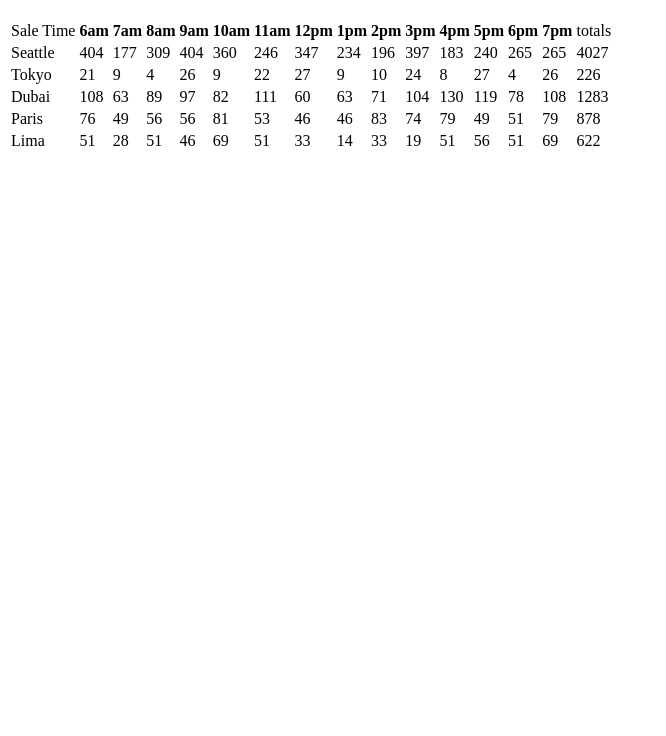
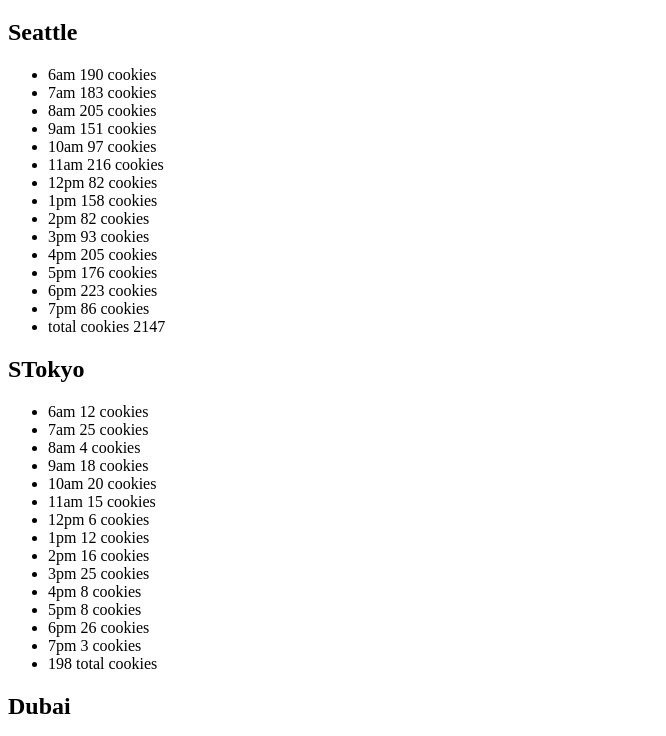
Before and after one commit to BasharTaamneh/Salmon-Cookies-DOM, a plain HTML site: page sales.html in a window 1280 px wide. Shown: the part 61-797 px from the top of the page, without its empty margins (0-666 px from the left). Drawn offline with Linux system fonts and the light colour scheme.

Commit message:
editng code

```diff
--- a/css/style.css
+++ b/css/style.css
@@ -0,0 +1,3 @@
+#table th,tr,td {
+    border: 1px;
+}
--- a/js/app.js
+++ b/js/app.js
@@ -1,84 +1,208 @@
 'use strict';
 
-let hours = ['6am', '7am', '8am', '9am', '10am', '11am', '12pm', '1pm', '2pm', '3pm', '4pm', '5pm', '6pm', '7pm'];
-let  Stores = [];
-let Table = document.getElementById('table');
-let Total = 0;
-let hourlyTotalsArray = [];
+let hours = ['6am ', '7am ', '8am ', '9am ', '10am ', '11am ', '12pm ', '1pm ', '2pm ', '3pm ', '4pm ', '5pm ', '6pm ', '7pm '];
 
-function Sales( MinCust, MaxCust ,AvgCookieSale, contry) {
-  this.MinCust = MinCust;
-  this.MaxCust = MaxCust;
-  this.AvgCookieSale = AvgCookieSale;
-  this.contry = contry;
-  this.cookiesSoldPerHour = [],
-  this.totalCookies = 0;
-
-  Stores.push(this);
-console.log(Stores);
-  this.hourlyCustomer = function (min, max) {
-    return Math.floor(Math.random() * (max - min)) + min;
-  };
-  this.hourlyTotals = function() {
-    for ( let i = 0; i < hours.length; i++) {
-      this.cookiesSoldPerHour.push(Math.ceil(this.hourlyCustomer(this.MinCust, this.MaxCust) * this.AvgCookieSale));
+let Seattle = {
+  storeName: 'Seattle',
+  maxcost: 65,
+  mincost: 23,
+  AVGcookiesPH: 3.6,
+  NofcostPH: [],
+  AVGCOOkiPH: [],
+  total: 0,
+  costPH: function () {
+    for (let i = 0; i < hours.length; i++) {
+      let min = Math.ceil(this.mincost);
+      let max = Math.floor(this.maxcost);
+      let rand = Math.floor(Math.random() * (max - min) + min);
+      this.NofcostPH.push(rand);
     }
-  };
-  this.dailyTotal = function(){
-    for(let i = 0; i < this.cookiesSoldPerHour.length; i++){
-      this.totalCookies += this.cookiesSoldPerHour[i];
+  },
+  AVGcookies: function () {
+    for (let i = 0; i < hours.length; i++) {
+      this.AVGCOOkiPH[i] = Math.floor(this.NofcostPH[i] * this.AVGcookiesPH);
+      this.total += this.AVGCOOkiPH[i];
     }
-  };
-  this.dailyStats = function(){
-    this.hourlyTotals();
-    this.dailyTotal();
-    this.render();
-  };
-  this.render = function(){
-    let trElement = document.createElement('tr');
-    let tdElement = document.createElement('td');
-    tdElement.textContent = this.contry;
-    trElement.append(tdElement);
-    for(let i = 0; i < this.cookiesSoldPerHour.length; i++){
-      tdElement = document.createElement('td');
-      tdElement.textContent = this.cookiesSoldPerHour[i];
-      trElement.append(tdElement);
+  },
+  render: function () {
+    let contener = document.getElementById('contener');
+    let h2 = document.createElement('h2');
+    contener.appendChild(h2);
+    h2.textContent = this.storeName;
+    let ul = document.createElement('ul');
+    contener.appendChild(ul);
+    for (let i = 0; i < hours.length; i++) {
+      let li = document.createElement('li');
+      li.textContent = ( hours[i] + this.AVGCOOkiPH[i] +'  cookies');
+      ul.appendChild(li);
     }
-    tdElement = document.createElement('td');
-    tdElement.textContent = this.totalCookies;
-    trElement.append(tdElement);
-    Table.append(trElement);
-  };
+    let totalEl=document.createElement('li');
+    totalEl.textContent='  total cookies  ' + this.total ;
+    ul.appendChild(totalEl);
+  },
 }
 
-function renderHeader() {
-  let trHead = document.createElement('tr');
-  let tdElement = document.createElement('td');
-  tdElement.textContent = 'Sale Time';
-  trHead.append(tdElement);
-  for(let i = 0; i < hours.length; i++){
-    let thElement = document.createElement('th');
-    thElement.textContent = (hours[i]);
-    trHead.append(thElement);
+let STokyo={
+  storeName: 'STokyo',
+  maxcost:24,
+  mincost:3,
+AVGcookiesPH:1.2,
+NofcostPH: [],
+AVGCOOkiPH: [],
+total: 0,
+costPH: function () {
+  for (let i = 0; i < hours.length; i++) {
+    let min = Math.ceil(this.mincost);
+    let max = Math.floor(this.maxcost);
+    let rand = Math.floor(Math.random() * (max - min) + min);
+    this.NofcostPH.push(rand);
   }
-  let tdTotalHead = document.createElement('td');
-  tdTotalHead.textContent = 'totals';
-  trHead.append(tdTotalHead);
-  let Table = document.getElementById('table');
-  Table.append(trHead);
+},
+AVGcookies: function () {
+  for (let i = 0; i < hours.length; i++) {
+    this.AVGCOOkiPH[i] = Math.floor(this.NofcostPH[i] * this.AVGcookiesPH);
+    this.total += this.AVGCOOkiPH[i];
+  }
+},
+render: function () {
+  let contener = document.getElementById('contener');
+  let h2 = document.createElement('h2');
+  contener.appendChild(h2);
+  h2.textContent = this.storeName;
+  let ul = document.createElement('ul');
+  contener.appendChild(ul);
+  for (let i = 0; i < hours.length; i++) {
+    let li = document.createElement('li');
+    li.textContent = ( hours[i] + this.AVGCOOkiPH[i] +'  cookies');
+    ul.appendChild(li);
+  }
+  let totalEl=document.createElement('li');
+  totalEl.textContent=this.total +'  total cookies';
+  ul.appendChild(totalEl);
+},
 }
 
-renderHeader();
+let Dubai={
+  storeName: 'Dubai',
+  maxcost:38,
+  mincost:11,
+AVGcookiesPH:3.7,
+NofcostPH: [],
+AVGCOOkiPH: [],
+total: 0,
+costPH: function () {
+  for (let i = 0; i < hours.length; i++) {
+    let min = Math.ceil(this.mincost);
+    let max = Math.floor(this.maxcost);
+    let rand = Math.floor(Math.random() * (max - min) + min);
+    this.NofcostPH.push(rand);
+  }
+},
+AVGcookies: function () {
+  for (let i = 0; i < hours.length; i++) {
+    this.AVGCOOkiPH[i] = Math.floor(this.NofcostPH[i] * this.AVGcookiesPH);
+    this.total += this.AVGCOOkiPH[i];
+  }
+},
+render: function () {
+  let contener = document.getElementById('contener');
+  let h2 = document.createElement('h2');
+  contener.appendChild(h2);
+  h2.textContent = this.storeName;
+  let ul = document.createElement('ul');
+  contener.appendChild(ul);
+  for (let i = 0; i < hours.length; i++) {
+    let li = document.createElement('li');
+    li.textContent = ( hours[i] + this.AVGCOOkiPH[i] +'  cookies');
+    ul.appendChild(li);
+  }
+  let totalEl=document.createElement('li');
+  totalEl.textContent=this.total +'  total cookies';
+  ul.appendChild(totalEl);
+},
+}
 
-let Seattle = new Sales(23, 65, 6.3, 'Seattle');
-let Tokyo = new Sales(3, 24, 1.2, 'Tokyo');
-let Dubai = new Sales(11, 38, 3.7, 'Dubai');
-let Paris = new Sales(20, 38, 2.3, 'Paris');
-let Lima = new Sales(2, 16, 4.6, 'Lima');
+let Paris={
+  storeName: 'Paris',
+  maxcost:38,
+  mincost:20,
+AVGcookiesPH:2.3,
+NofcostPH: [],
+AVGCOOkiPH: [],
+total: 0,
+costPH: function () {
+  for (let i = 0; i < hours.length; i++) {
+    let min = Math.ceil(this.mincost);
+    let max = Math.floor(this.maxcost);
+    let rand = Math.floor(Math.random() * (max - min) + min);
+    this.NofcostPH.push(rand);
+  }
+},
+AVGcookies: function () {
+  for (let i = 0; i < hours.length; i++) {
+    this.AVGCOOkiPH[i] = Math.floor(this.NofcostPH[i] * this.AVGcookiesPH);
+    this.total += this.AVGCOOkiPH[i];
+  }
+},
+render: function () {
+  let contener = document.getElementById('contener');
+  let h2 = document.createElement('h2');
+  contener.appendChild(h2);
+  h2.textContent = this.storeName;
+  let ul = document.createElement('ul');
+  contener.appendChild(ul);
+  for (let i = 0; i < hours.length; i++) {
+    let li = document.createElement('li');
+    li.textContent = ( hours[i] + this.AVGCOOkiPH[i] +'  cookies');
+    ul.appendChild(li);
+  }
+  let totalEl=document.createElement('li');
+  totalEl.textContent=this.total +'  total cookies';
+  ul.appendChild(totalEl);
+},
+}
 
-
-Seattle.dailyStats();
-Tokyo.dailyStats();
-Dubai.dailyStats();
-Paris.dailyStats();
-Lima.dailyStats();
+let Lima={
+  storeName: 'Lima',
+  maxcost: 2,
+  mincost:16,
+AVGcookiesPH:4.6,
+NofcostPH: [],
+AVGCOOkiPH: [],
+total: 0,
+costPH: function () {
+  for (let i = 0; i < hours.length; i++) {
+    let min = Math.ceil(this.mincost);
+    let max = Math.floor(this.maxcost);
+    let rand = Math.floor(Math.random() * (max - min) + min);
+    this.NofcostPH.push(rand);
+  }
+},
+AVGcookies: function () {
+  for (let i = 0; i < hours.length; i++) {
+    this.AVGCOOkiPH[i] = Math.floor(this.NofcostPH[i] * this.AVGcookiesPH);
+    this.total += this.AVGCOOkiPH[i];
+  }
+},
+render: function () {
+  let contener = document.getElementById('contener');
+  let h2 = document.createElement('h2');
+  contener.appendChild(h2);
+  h2.textContent = this.storeName;
+  let ul = document.createElement('ul');
+  contener.appendChild(ul);
+  for (let i = 0; i < hours.length; i++) {
+    let li = document.createElement('li');
+    li.textContent = ( hours[i] + this.AVGCOOkiPH[i] +'  cookies');
+    ul.appendChild(li);
+  }
+  let totalEl=document.createElement('li');
+  totalEl.textContent=this.total +'  total cookies';
+  ul.appendChild(totalEl);
+},
+}
+Seattle.costPH() + Seattle.AVGcookies() + Seattle.render();
+STokyo.costPH() + STokyo.AVGcookies() + STokyo.render();
+Dubai.costPH() + Dubai.AVGcookies() + Dubai.render();
+Paris.costPH() + Paris.AVGcookies() + Paris.render();
+Lima.costPH() + Lima.AVGcookies() + Lima.render();
--- a/sales.html
+++ b/sales.html
@@ -6,8 +6,7 @@
     </head>
     <body>
         <h1>Salmon Cookies sales </h1>
-        <table id="table">
-        </table>
+        <div id='contener'></div>
     <script src="js/app.js"></script>
     </body>
 </html>
```
